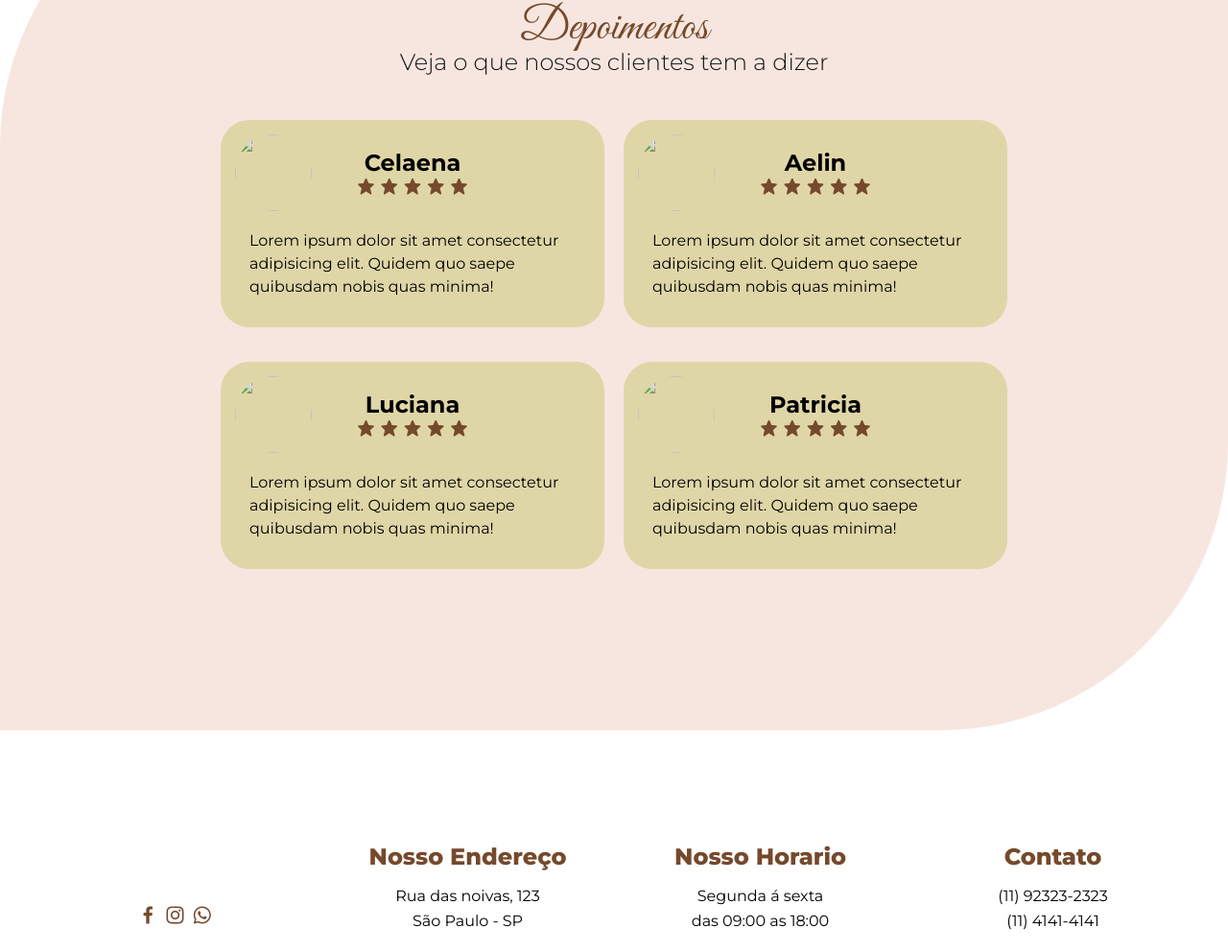
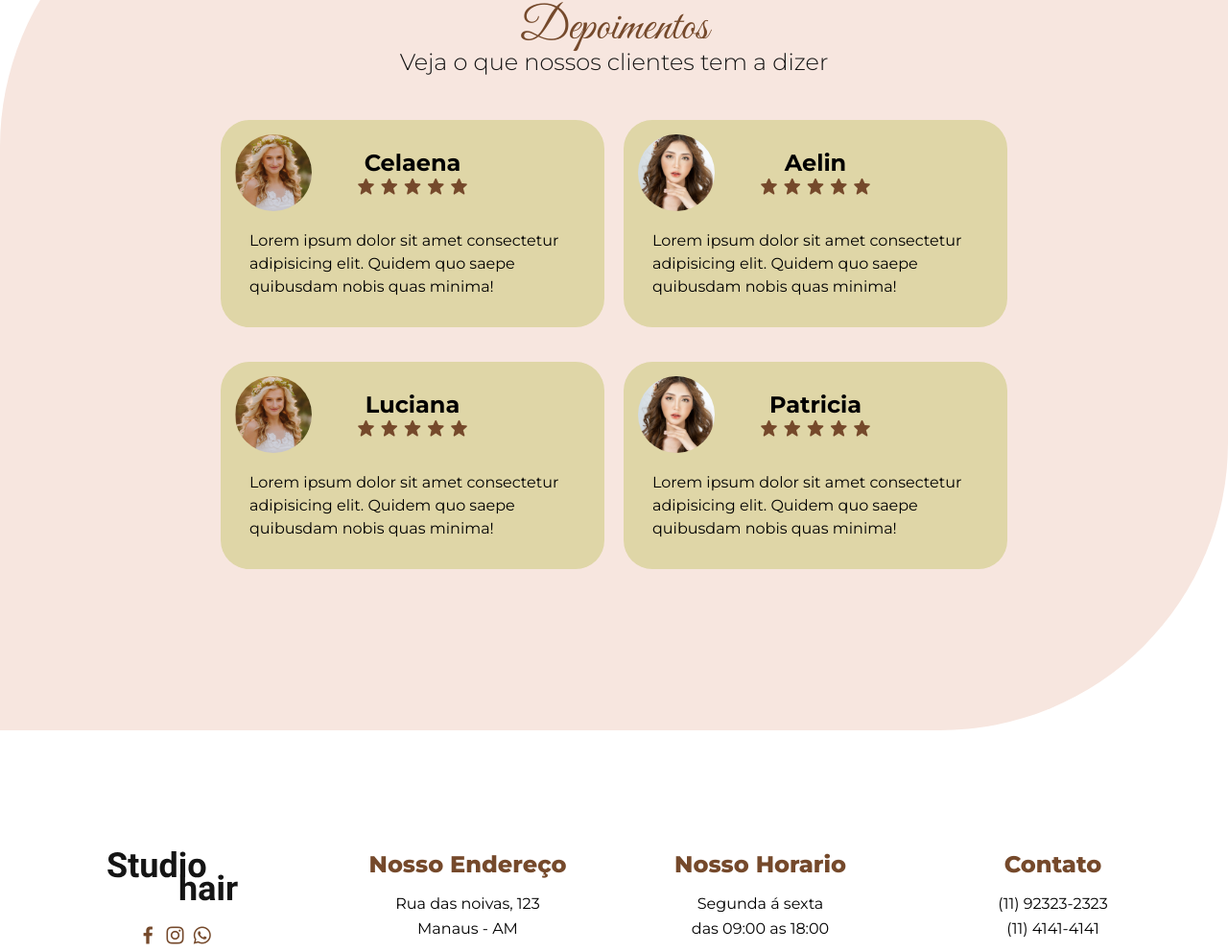
Before and after one commit to daniel-oliv3/studio-hair-priscila_website, a plain HTML site: page index.html in a window 1280 px wide. Shown: the part 4372-5364 px from the top of the page at 96% size. Drawn offline with nearby package versions, Linux system fonts and the light colour scheme; a script that the page names is missing; files whose address does not match are found by name.

Commit message:
Update index.html

```diff
--- a/index.html
+++ b/index.html
@@ -359,7 +359,7 @@
                 <div class="testimonials__card container grid">
                     <div class="testimonials__item flex">
                         <div class="testimonials__img">
-                            <img src="assests/img/depoimentos/depoimento-1.png" alt="">
+                            <img src="./img/depoimentos/depoimento-1.png" alt="">
                         </div>
                         <div class="testimonials__box">
                             <div class="testimonials__name">
@@ -378,7 +378,7 @@
                     </div>
                     <div class="testimonials__item flex">
                         <div class="testimonials__img">
-                            <img src="assests/img/depoimentos/depoimento-2.png" alt="">
+                            <img src="./img/depoimentos/depoimento-2.png" alt="">
                         </div>
                         <div class="testimonials__box">
                             <div class="testimonials__name">
@@ -397,7 +397,7 @@
                     </div>
                     <div class="testimonials__item flex">
                         <div class="testimonials__img">
-                            <img src="assests/img/depoimentos/depoimento-1.png" alt="">
+                            <img src="./img/depoimentos/depoimento-1.png" alt="">
                         </div>
                         <div class="testimonials__box">
                             <div class="testimonials__name">
@@ -416,7 +416,7 @@
                     </div>
                     <div class="testimonials__item flex">
                         <div class="testimonials__img">
-                            <img src="assests/img/depoimentos/depoimento-2.png" alt="">
+                            <img src="./img/depoimentos/depoimento-2.png" alt="">
                         </div>
                         <div class="testimonials__box">
                             <div class="testimonials__name">
@@ -440,7 +440,7 @@
     <footer class="footer" id="contact">
         <div class="footer__list section container grid">
             <div class="footer__data">
-                <h1><a href="#"><img src="assests/img/logo.svg" alt=""></a></h1>
+                <h1><a href="#"><img src="./img/logo.svg" alt=""></a></h1>
                 <div class="footer__data-social">
                     <a href=""><i class='bx bxl-facebook social__icon'></i></a>
                     <a href=""><i class='bx bxl-instagram social__icon' ></i></a>
@@ -449,7 +449,7 @@
             </div>
             <div class="footer__data">
                 <h2>nosso endereço</h2>
-                <p>Rua das noivas, 123<br> São Paulo - SP</p>
+                <p>Rua das noivas, 123<br> Manaus - AM</p>
             </div>
             <div class="footer__data">
                 <h2>nosso horario</h2>
```
